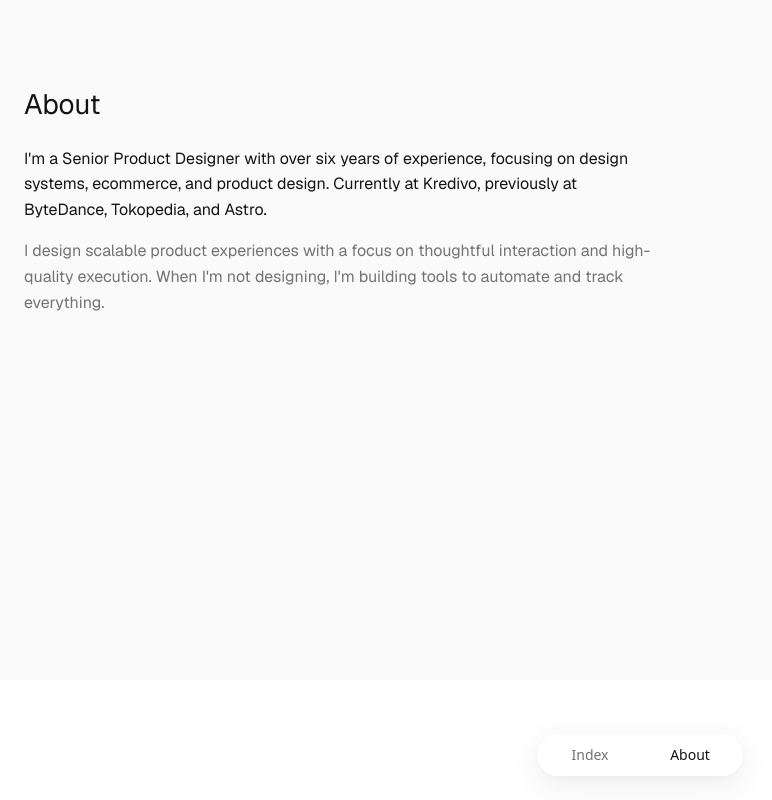
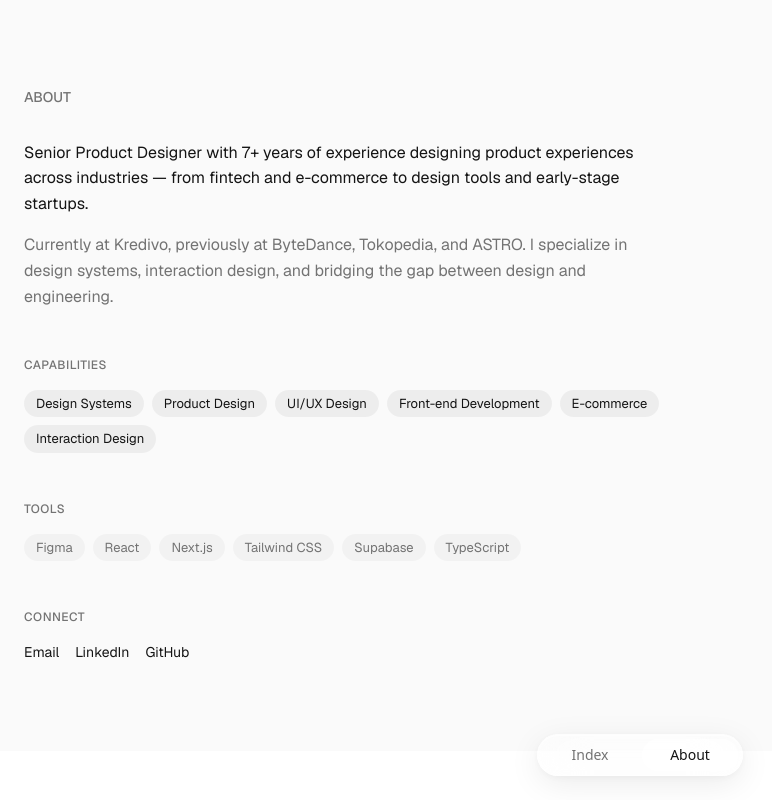
Before and after one commit to evanyudis/evanyudis-portfolio, a Next.js app: page /about in a window 1280 px wide. Shown: the whole page, without its empty margins (0-772 px from the left). Built offline with nearby package versions, Linux system fonts and the light colour scheme.

Commit message:
build: About page - bio, capabilities, tools, social links

```diff
--- a/src/app/about/page.tsx
+++ b/src/app/about/page.tsx
@@ -2,25 +2,54 @@
 
 export const metadata: Metadata = {
   title: 'About — Evan Yudistira',
-  description: 'Senior Product Designer with 6+ years of experience in design systems, ecommerce, and product design.',
+  description: 'Senior Product Designer with 7+ years of experience in design systems, ecommerce, and product design.',
 }
+
+const skills = [
+  'Design Systems',
+  'Product Design',
+  'UI/UX Design',
+  'Front-end Development',
+  'E-commerce',
+  'Interaction Design',
+]
+
+const tools = [
+  'Figma',
+  'React',
+  'Next.js',
+  'Tailwind CSS',
+  'Supabase',
+  'TypeScript',
+]
+
+const socialLinks = [
+  { label: 'Email', href: 'mailto:evanditoevan@gmail.com', prefix: '' },
+  { label: 'LinkedIn', href: 'https://linkedin.com/in/evanyudistira', prefix: '' },
+  { label: 'GitHub', href: 'https://github.com/evanyudistira', prefix: '' },
+]
 
 export default function AboutPage() {
   return (
     <section className="w-full min-h-[85vh] px-6 py-section" style={{ backgroundColor: '#fafafa' }}>
       <div className="max-w-screen-xl mx-auto">
         <div className="max-w-[640px]">
+
+          {/* Heading */}
           <h1 style={{
             fontFamily: 'var(--font-geist), system-ui, sans-serif',
-            fontSize: '28px',
-            fontWeight: 400,
-            color: '#141414',
+            fontSize: '14px',
+            fontWeight: 500,
+            color: '#737373',
             letterSpacing: '0px',
-            lineHeight: '1.2',
-            marginBottom: '24px'
+            lineHeight: '1.4',
+            marginBottom: '32px',
+            textTransform: 'uppercase',
           }}>
             About
           </h1>
+
+          {/* Bio */}
           <p style={{
             fontFamily: 'var(--font-geist), system-ui, sans-serif',
             fontSize: '16px',
@@ -28,10 +57,11 @@
             color: '#141414',
             letterSpacing: '0px',
             lineHeight: '1.6',
-            marginBottom: '16px'
+            marginBottom: '16px',
           }}>
-            I&apos;m a Senior Product Designer with over six years of experience, focusing on design systems, ecommerce, and product design. Currently at Kredivo, previously at ByteDance, Tokopedia, and Astro.
+            Senior Product Designer with 7+ years of experience designing product experiences across industries — from fintech and e-commerce to design tools and early-stage startups.
           </p>
+
           <p style={{
             fontFamily: 'var(--font-geist), system-ui, sans-serif',
             fontSize: '16px',
@@ -39,9 +69,117 @@
             color: '#737373',
             letterSpacing: '0px',
             lineHeight: '1.6',
+            marginBottom: '48px',
           }}>
-            I design scalable product experiences with a focus on thoughtful interaction and high-quality execution. When I&apos;m not designing, I&apos;m building tools to automate and track everything.
+            Currently at Kredivo, previously at ByteDance, Tokopedia, and ASTRO. I specialize in design systems, interaction design, and bridging the gap between design and engineering.
           </p>
+
+          {/* Skills */}
+          <div style={{ marginBottom: '48px' }}>
+            <h2 style={{
+              fontFamily: 'var(--font-geist), system-ui, sans-serif',
+              fontSize: '12px',
+              fontWeight: 500,
+              color: '#737373',
+              letterSpacing: '0.5px',
+              lineHeight: '1.4',
+              marginBottom: '16px',
+              textTransform: 'uppercase',
+            }}>
+              Capabilities
+            </h2>
+            <div className="flex flex-wrap gap-2">
+              {skills.map((skill) => (
+                <span
+                  key={skill}
+                  style={{
+                    fontFamily: 'var(--font-geist), system-ui, sans-serif',
+                    fontSize: '13px',
+                    fontWeight: 400,
+                    color: '#141414',
+                    backgroundColor: 'rgba(0, 0, 0, 0.05)',
+                    padding: '4px 12px',
+                    borderRadius: '100px',
+                  }}
+                >
+                  {skill}
+                </span>
+              ))}
+            </div>
+          </div>
+
+          {/* Tools */}
+          <div style={{ marginBottom: '48px' }}>
+            <h2 style={{
+              fontFamily: 'var(--font-geist), system-ui, sans-serif',
+              fontSize: '12px',
+              fontWeight: 500,
+              color: '#737373',
+              letterSpacing: '0.5px',
+              lineHeight: '1.4',
+              marginBottom: '16px',
+              textTransform: 'uppercase',
+            }}>
+              Tools
+            </h2>
+            <div className="flex flex-wrap gap-2">
+              {tools.map((tool) => (
+                <span
+                  key={tool}
+                  style={{
+                    fontFamily: 'var(--font-geist), system-ui, sans-serif',
+                    fontSize: '13px',
+                    fontWeight: 400,
+                    color: '#737373',
+                    backgroundColor: 'rgba(0, 0, 0, 0.03)',
+                    padding: '4px 12px',
+                    borderRadius: '100px',
+                  }}
+                >
+                  {tool}
+                </span>
+              ))}
+            </div>
+          </div>
+
+          {/* Social Links */}
+          <div>
+            <h2 style={{
+              fontFamily: 'var(--font-geist), system-ui, sans-serif',
+              fontSize: '12px',
+              fontWeight: 500,
+              color: '#737373',
+              letterSpacing: '0.5px',
+              lineHeight: '1.4',
+              marginBottom: '16px',
+              textTransform: 'uppercase',
+            }}>
+              Connect
+            </h2>
+            <div className="flex flex-wrap gap-4">
+              {socialLinks.map((link) => (
+                <a
+                  key={link.label}
+                  href={link.href}
+                  target={link.href.startsWith('mailto') ? undefined : '_blank'}
+                  rel="noopener noreferrer"
+                  style={{
+                    fontFamily: 'var(--font-geist), system-ui, sans-serif',
+                    fontSize: '14px',
+                    fontWeight: 400,
+                    color: '#141414',
+                    textDecoration: 'none',
+                    transition: 'color 0.15s ease',
+                  }}
+                  onMouseEnter={(e) => (e.currentTarget.style.color = '#737373')}
+                  onMouseLeave={(e) => (e.currentTarget.style.color = '#141414')}
+                >
+                  {link.label}
+                </a>
+              ))}
+            </div>
+          </div>
+
         </div>
       </div>
     </section>
```
